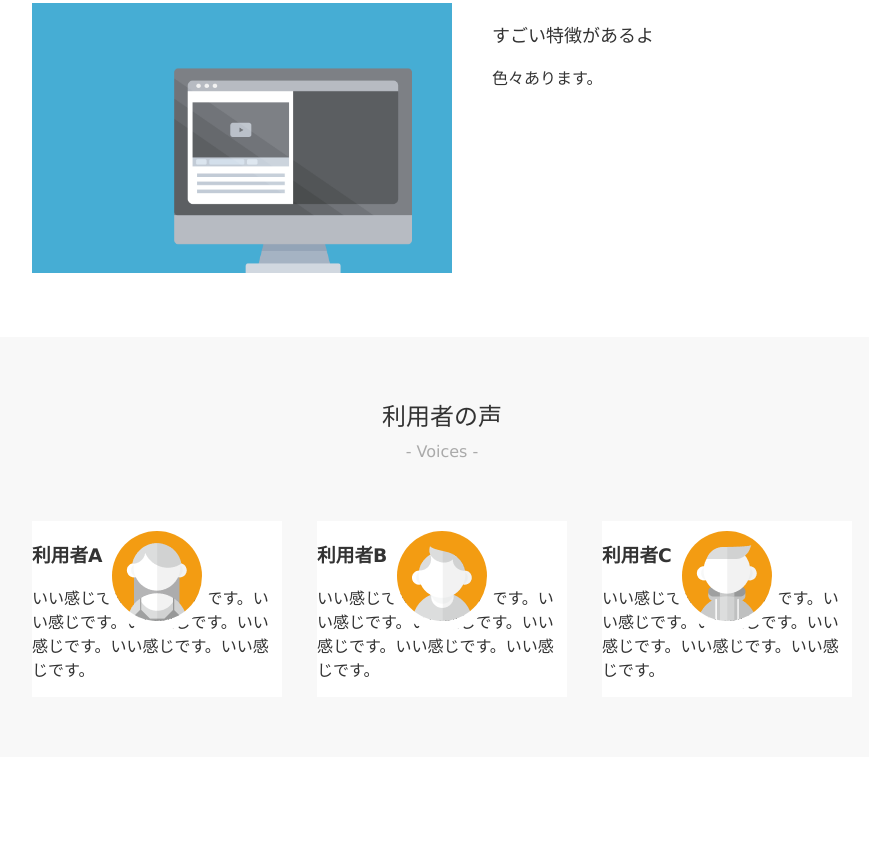
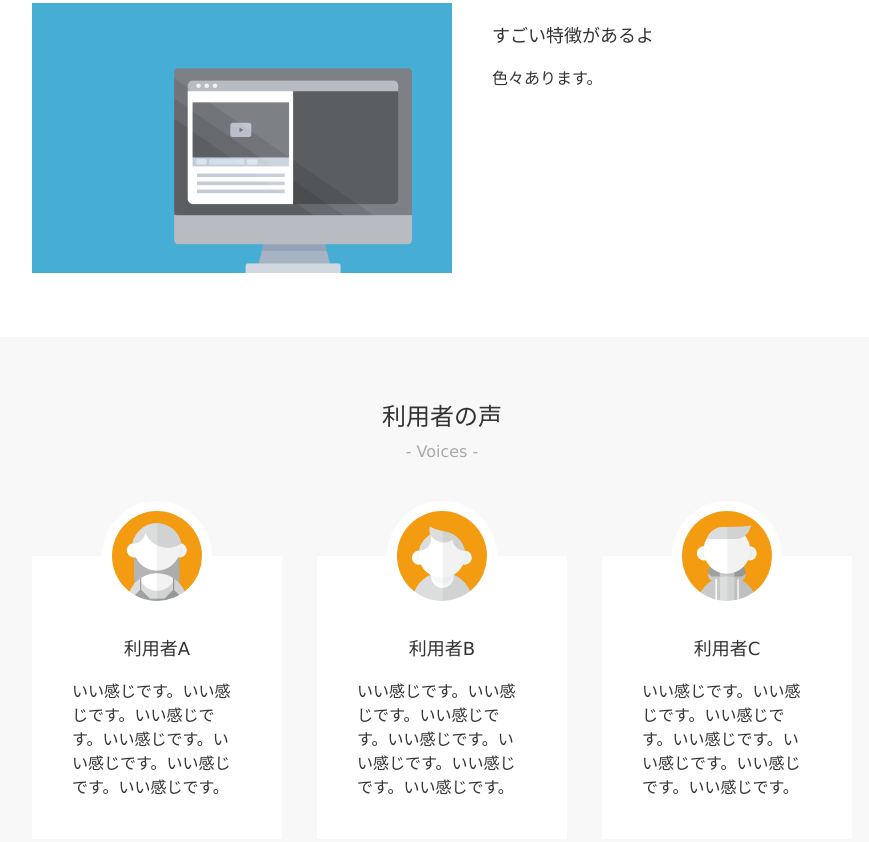
Before and after one commit to YuiseiMaruyama/HTML-CSS_2, a plain HTML site: page index.html in a window 1280 px wide. Shown: the part 1248-2090 px from the top of the page, without its empty margins (198-1067 px from the left). Before the commit the page ends 2005 px from the top, so only its background shows below. Drawn offline with Linux system fonts and the light colour scheme.

Commit message:
add new file

```diff
--- a/css/style.css
+++ b/css/style.css
@@ -130,6 +130,8 @@ header img{
     width:250px;
     background: #fff;
     position: relative;
+    box-sizing: border-box;
+    padding:  60px  40px 25px;
 }
 
 .voice img{
@@ -139,4 +141,17 @@ header img{
     left: 0;
     right: 0;
     margin: 0 auto;
+
+    /* 円のwidth:90px+border:10px=110なので、半分だけ上げる */
+    top: -55px;
 }
+
+.voice h1{
+    text-align: center;
+    font-size: 18px;
+    font-weight: normal;
+}
+
+.voices .section-title{
+    margin-bottom: 95px;
+}
```
